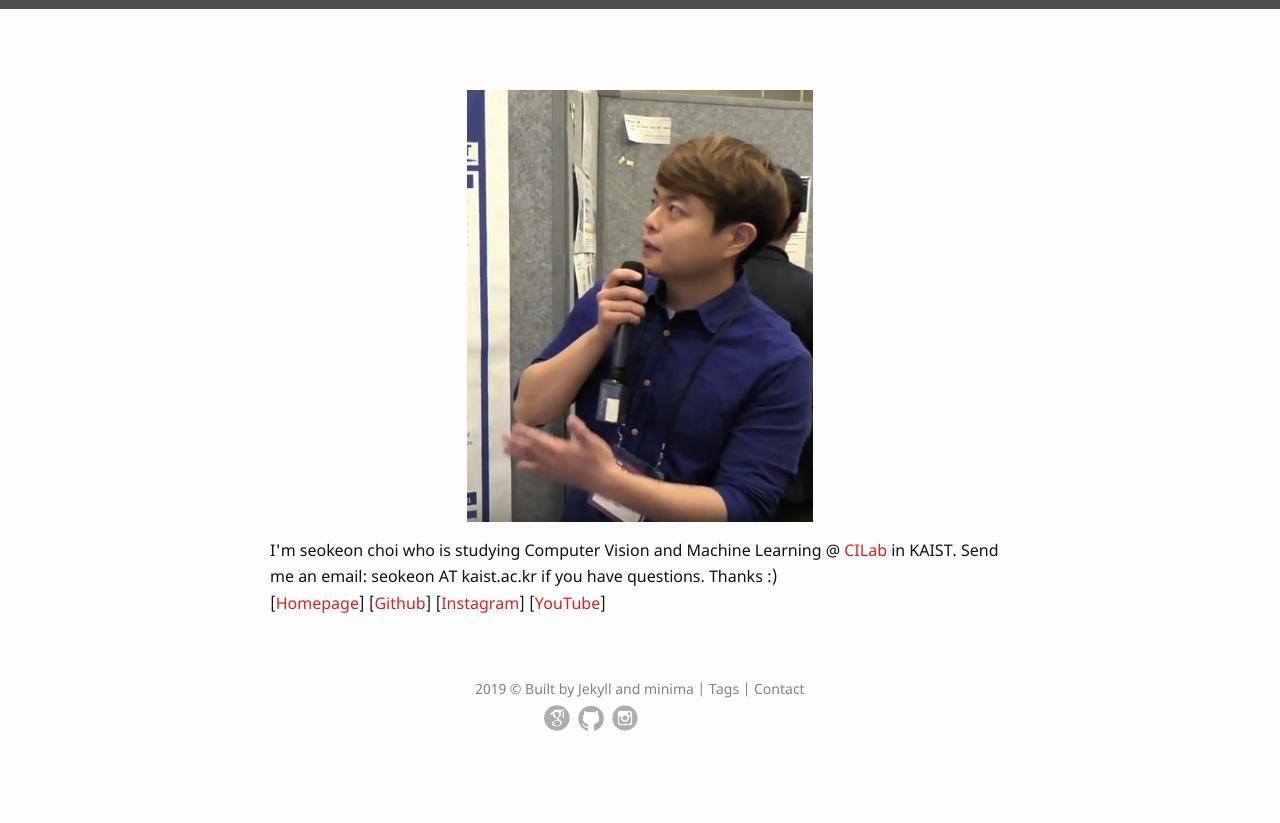
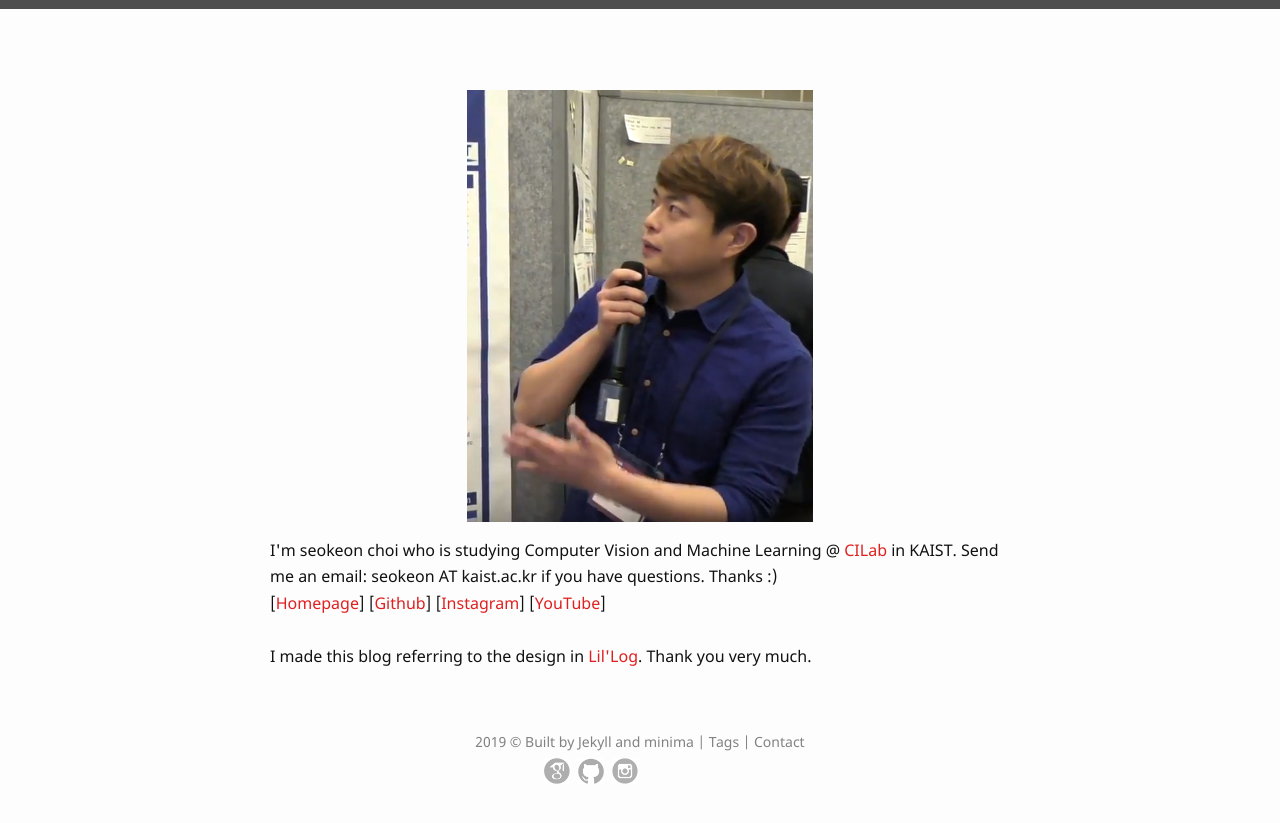
Before and after one commit to bismex/bismex.github.io, a Jekyll site: the page built from contact.html, in a window 1280 px wide. Shown: the top 823 px of the page. Built offline with Jekyll 4.4.1, drawn with Linux system fonts in a browser that asks for light colours.

Commit message:
Update contact.html

```diff
--- a/contact.html
+++ b/contact.html
@@ -12,5 +12,8 @@ layout: default
 		[<a href="https://sites.google.com/site/seokeonchoi/" target="_blank">Homepage</a>]
 		[<a href="https://github.com/bismex" target="_blank">Github</a>]
 		[<a href="https://www.instagram.com/seok.eon/" target="_blank">Instagram</a>]
-		[<a href="https://www.youtube.com/channel/UC3s7aNMmUzYpfJNBZXolpGQ" target="_blank">YouTube</a>]</p>
+		[<a href="https://www.youtube.com/channel/UC3s7aNMmUzYpfJNBZXolpGQ" target="_blank">YouTube</a>] <br />
+	<br />
+	I made this blog referring to the design in <a href="https://lilianweng.github.io/lil-log/" target="_blank">Lil'Log</a>. Thank you very much.
+	</p>
 </div>
```
